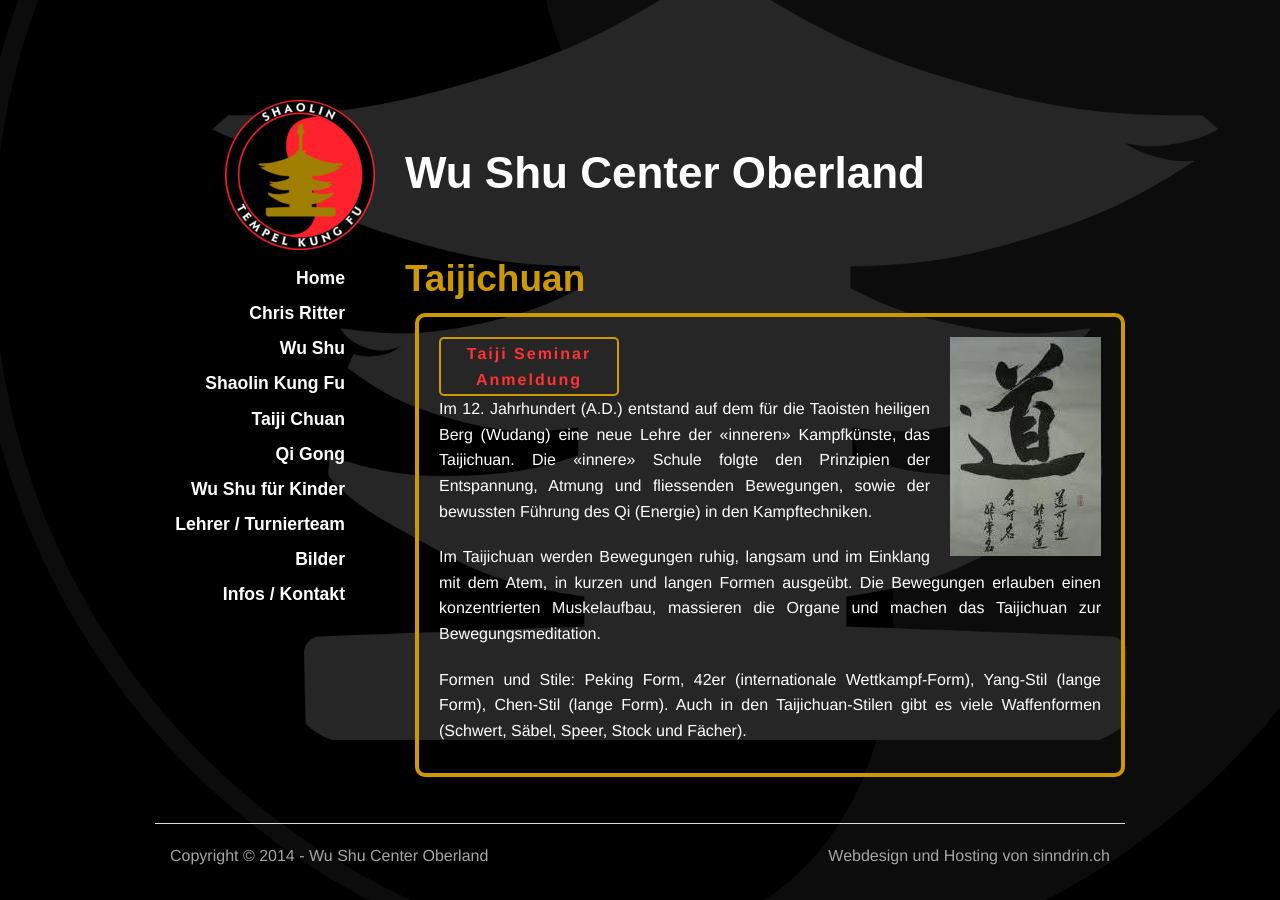
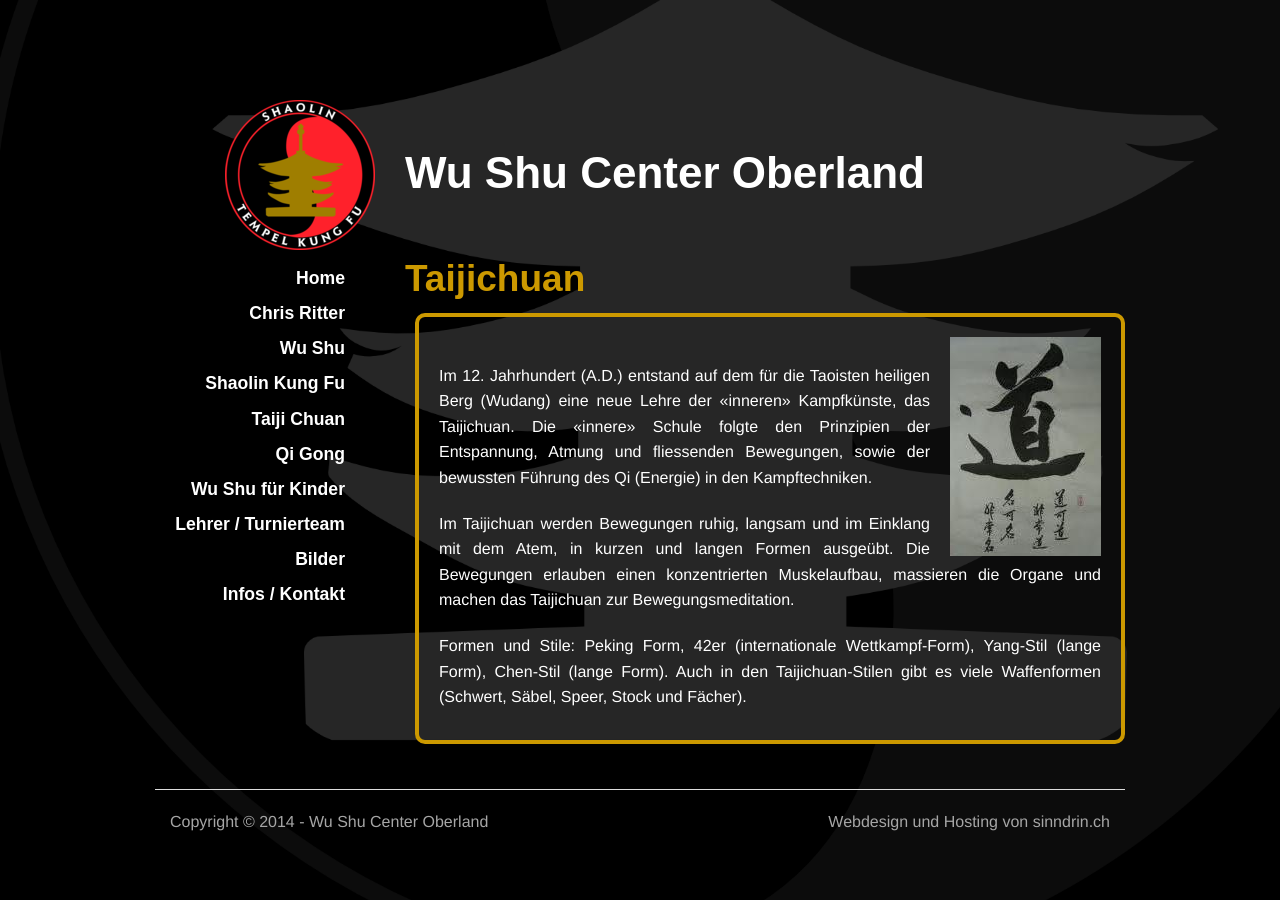
Before and after one commit to wu-shu/wu-shu.github.io, a Jekyll site: the page built from taiji-chuan/index.md, in a window 1280 px wide. Built offline with Jekyll 4.4.1, drawn with Linux system fonts in a browser that asks for light colours; some web fonts are replaced; Markdown is read by kramdown in place of the engine named in the settings; comment, search, counter and statistics services are not loaded.

Commit message:
Taiji anmeldung weg

```diff
--- a/taiji-chuan/index.md
+++ b/taiji-chuan/index.md
@@ -3,7 +3,7 @@
 title: Taijichuan
 ---
 
-<img class="right" src="/images/tao.jpg" alt="Tao"><a target="_blank" href="http://www.wu-shu.ch/images/taiji_seminar.jpg" class="button-contact-info">Taiji Seminar Anmeldung</a><br>
+<img class="right" src="/images/tao.jpg" alt="Tao"><br>
 Im 12. Jahrhundert (A.D.) entstand auf dem für die Taoisten heiligen Berg (Wudang) eine neue Lehre der «inneren» Kampfkünste, das Taijichuan. Die «innere» Schule folgte den Prinzipien der Entspannung, Atmung und fliessenden Bewegungen, sowie der bewussten Führung des Qi (Energie) in den Kampftechniken.
 
 Im Taijichuan werden Bewegungen ruhig, langsam und im Einklang mit dem Atem, in kurzen und langen Formen ausgeübt. Die Bewegungen erlauben einen konzentrierten Muskelaufbau, massieren die Organe und machen das Taijichuan zur Bewegungsmeditation.
```
